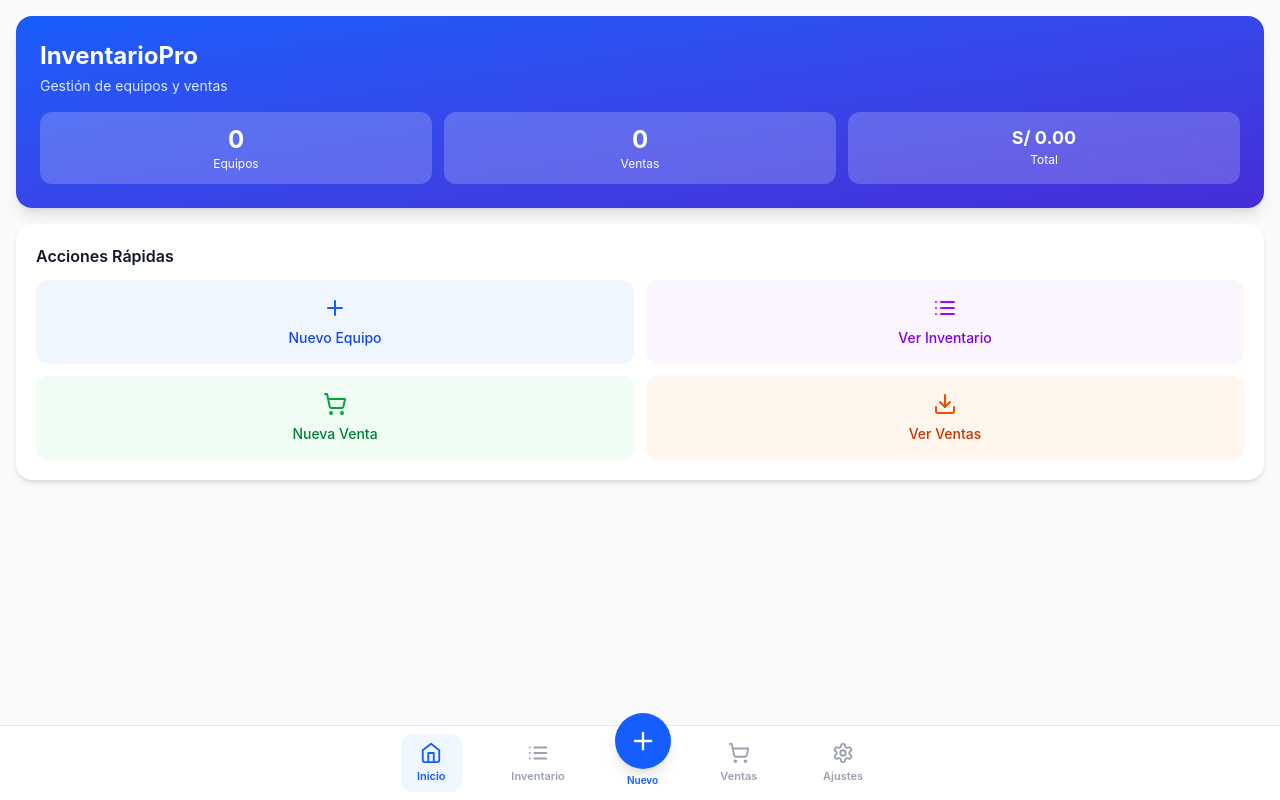
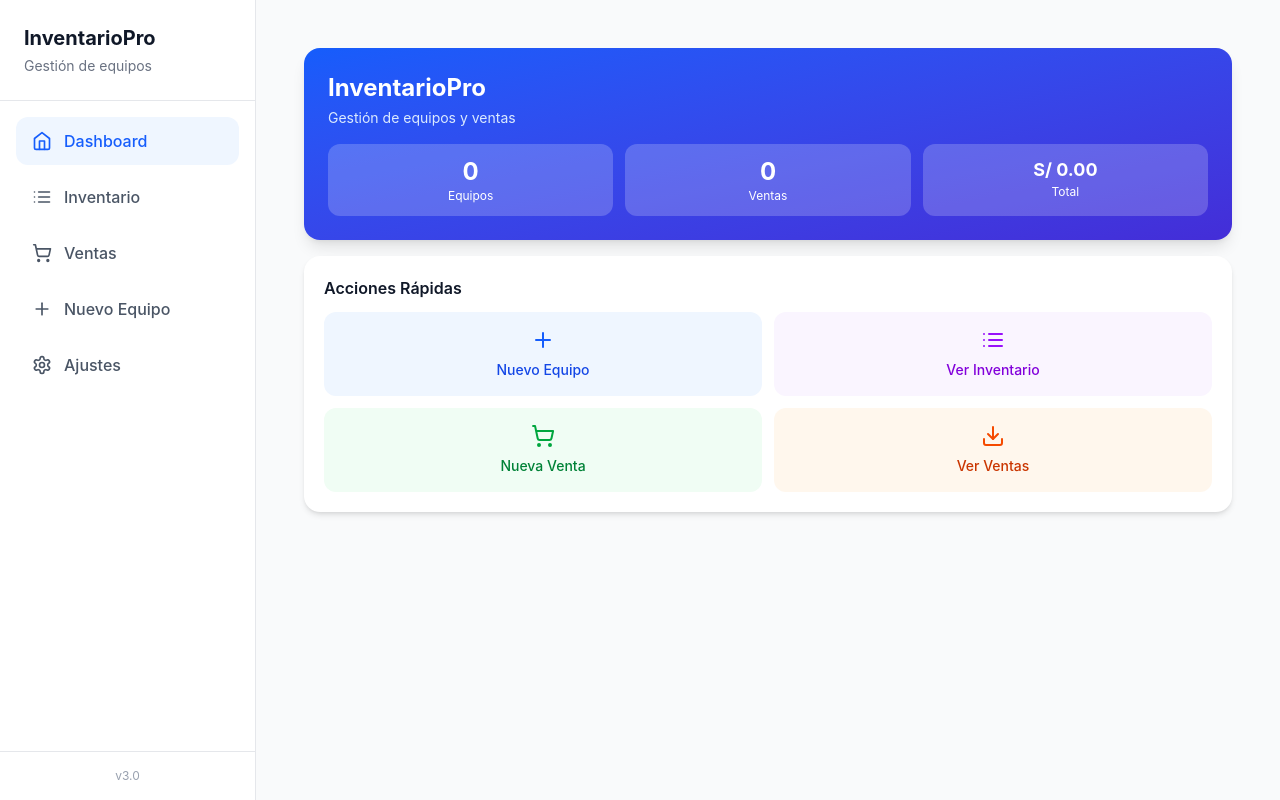
Before and after one commit to crispand03/localinventario, a React (Vite) app: page / in a window 1280 px wide. Built offline with nearby package versions, Linux system fonts and the light colour scheme.

Commit message:
task snapshot 1af9c201-6131-4ab3-879b-0ce1f528fac0

```diff
--- a/src/App.tsx
+++ b/src/App.tsx
@@ -1,11 +1,26 @@
 import { useState, useEffect } from 'react';
-import { Plus, Home, List, Settings, X, Camera, Upload, Save, Trash2, Edit, ArrowLeft, ShoppingCart, Download, QrCode, Copy, Check } from 'lucide-react';
+import { Plus, Home, List, Settings, X, Camera, Upload, Save, Trash2, Edit, ArrowLeft, ShoppingCart, Download, QrCode, Copy, Check, Menu } from 'lucide-react';
 import { Equipment, EquipmentType, EquipmentStatus, Sale, DocumentType, PaymentMethod, Customer, SaleItem } from './types';
 import { getEquipment, saveEquipment, addEquipment, updateEquipment, deleteEquipment, getStats, getSales, addSale, deleteSale, exportData, importData, exportToFile, importFromFile } from './utils/storage';
 import { generateInventoryCode, getTypeLabel, getStatusLabel, getStatusColor, getTypeIcon, formatCurrency, generateDocumentNumber } from './utils/inventory';
 
+// Hook para detectar si es móvil
+function useIsMobile(breakpoint = 768) {
+  const [isMobile, setIsMobile] = useState(false);
+
+  useEffect(() => {
+    const check = () => setIsMobile(window.innerWidth < breakpoint);
+    check();
+    window.addEventListener('resize', check);
+    return () => window.removeEventListener('resize', check);
+  }, [breakpoint]);
+
+  return isMobile;
+}
+
 // Main App
 export default function App() {
+  const isMobile = useIsMobile();
   const [view, setView] = useState<'dashboard' | 'list' | 'add' | 'edit' | 'sales' | 'add-sale' | 'sale-detail'>('dashboard');
   const [equipment, setEquipment] = useState<Equipment[]>([]);
   const [sales, setSales] = useState<Sale[]>([]);
@@ -65,15 +80,37 @@ export default function App() {
     setView('sales');
   };
 
+  // Render content based on view
+  const renderContent = () => {
+    switch (view) {
+      case 'dashboard':
+        return <Dashboard equipment={equipment} sales={sales} onNavigate={setView} />;
+      case 'list':
+        return <EquipmentList equipment={equipment} onSelect={(e) => { setSelectedEquipment(e); setView('edit'); }} onAdd={() => setView('add')} />;
+      case 'add':
+        return <EquipmentForm onSave={handleSaveEquipment} onCancel={() => setView('list')} />;
+      case 'edit':
+        return selectedEquipment ? (
+          <EquipmentForm equipment={selectedEquipment} onSave={handleSaveEquipment} onCancel={() => setView('list')} onDelete={() => handleDeleteEquipment(selectedEquipment.id)} />
+        ) : null;
+      case 'sales':
+        return <SalesList sales={sales} onSelect={(s) => { setSelectedSale(s); setView('sale-detail'); }} onAdd={() => setView('add-sale')} />;
+      case 'add-sale':
+        return <SaleForm equipment={equipment} onSave={handleSaveSale} onCancel={() => setView('sales')} />;
+      case 'sale-detail':
+        return selectedSale ? (
+          <SaleDetail sale={selectedSale} onBack={() => setView('sales')} onDelete={() => handleDeleteSale(selectedSale.id)} />
+        ) : null;
+      default:
+        return null;
+    }
+  };
+
+  // Mobile Layout
+  if (isMobile) {
     return (
       <div className="min-h-screen bg-gray-50">
-      {view === 'dashboard' && <Dashboard equipment={equipment} sales={sales} onNavigate={setView} />}
-      {view === 'list' && <EquipmentList equipment={equipment} onSelect={(e) => { setSelectedEquipment(e); setView('edit'); }} onAdd={() => setView('add')} />}
-      {view === 'add' && <EquipmentForm onSave={handleSaveEquipment} onCancel={() => setView('list')} />}
-      {view === 'edit' && selectedEquipment && <EquipmentForm equipment={selectedEquipment} onSave={handleSaveEquipment} onCancel={() => setView('list')} onDelete={() => handleDeleteEquipment(selectedEquipment.id)} />}
-      {view === 'sales' && <SalesList sales={sales} onSelect={(s) => { setSelectedSale(s); setView('sale-detail'); }} onAdd={() => setView('add-sale')} />}
-      {view === 'add-sale' && <SaleForm equipment={equipment} onSave={handleSaveSale} onCancel={() => setView('sales')} />}
-      {view === 'sale-detail' && selectedSale && <SaleDetail sale={selectedSale} onBack={() => setView('sales')} onDelete={() => handleDeleteSale(selectedSale.id)} />}
+        {renderContent()}
 
         {/* Bottom Navigation */}
         <nav className="fixed bottom-0 left-0 right-0 bg-white border-t border-gray-200 z-40" style={{ paddingBottom: 'env(safe-area-inset-bottom, 0px)' }}>
@@ -144,6 +181,107 @@ export default function App() {
         {/* Sync Modal */}
         {showSync && <SyncModal isOpen={showSync} onClose={() => setShowSync(false)} onSyncComplete={refreshData} />}
       </div>
+    );
+  }
+
+  // Desktop Layout
+  return (
+    <div className="min-h-screen bg-gray-50 flex">
+      {/* Sidebar */}
+      <aside className="w-64 bg-white border-r border-gray-200 flex flex-col">
+        <div className="p-6 border-b border-gray-200">
+          <h1 className="text-xl font-bold text-gray-900">InventarioPro</h1>
+          <p className="text-sm text-gray-500 mt-1">Gestión de equipos</p>
+        </div>
+
+        <nav className="flex-1 p-4 space-y-2">
+          <SidebarButton icon={<Home size={20} />} label="Dashboard" active={view === 'dashboard'} onClick={() => setView('dashboard')} />
+          <SidebarButton icon={<List size={20} />} label="Inventario" active={view === 'list' || view === 'add' || view === 'edit'} onClick={() => setView('list')} />
+          <SidebarButton icon={<ShoppingCart size={20} />} label="Ventas" active={view === 'sales' || view === 'add-sale' || view === 'sale-detail'} onClick={() => setView('sales')} />
+          <SidebarButton icon={<Plus size={20} />} label="Nuevo Equipo" active={false} onClick={() => setView('add')} />
+          <SidebarButton icon={<Settings size={20} />} label="Ajustes" active={showSettings} onClick={() => setShowSettings(true)} />
+        </nav>
+
+        <div className="p-4 border-t border-gray-200">
+          <p className="text-xs text-gray-400 text-center">v3.0</p>
+        </div>
+      </aside>
+
+      {/* Main Content */}
+      <main className="flex-1 overflow-auto">
+        <div className="max-w-7xl mx-auto p-8">
+          {renderContent()}
+        </div>
+      </main>
+
+      {/* Settings Modal */}
+      {showSettings && (
+        <Modal isOpen={showSettings} onClose={() => setShowSettings(false)} title="⚙️ Ajustes">
+          <div className="space-y-3">
+            <button onClick={() => { exportToFile(); setShowSettings(false); }} className="w-full flex items-center gap-3 p-4 bg-gray-50 rounded-xl hover:bg-gray-100">
+              <Download size={22} className="text-blue-600" />
+              <div className="text-left">
+                <p className="font-medium">Exportar Datos</p>
+                <p className="text-xs text-gray-500">Descargar inventario en JSON</p>
+              </div>
+            </button>
+            <button onClick={async () => {
+              const input = document.createElement('input');
+              input.type = 'file';
+              input.accept = '.json';
+              input.onchange = async (e) => {
+                const file = (e.target as HTMLInputElement).files?.[0];
+                if (file) {
+                  const success = await importFromFile(file);
+                  if (success) {
+                    refreshData();
+                    alert('Datos importados correctamente');
+                    setShowSettings(false);
+                  } else {
+                    alert('Error al importar datos');
+                  }
+                }
+              };
+              input.click();
+            }} className="w-full flex items-center gap-3 p-4 bg-gray-50 rounded-xl hover:bg-gray-100">
+              <Upload size={22} className="text-green-600" />
+              <div className="text-left">
+                <p className="font-medium">Importar Datos</p>
+                <p className="text-xs text-gray-500">Cargar desde archivo JSON</p>
+              </div>
+            </button>
+            <button onClick={() => { setShowSettings(false); setShowSync(true); }} className="w-full flex items-center gap-3 p-4 bg-gray-50 rounded-xl hover:bg-gray-100">
+              <QrCode size={22} className="text-purple-600" />
+              <div className="text-left">
+                <p className="font-medium">Sincronizar</p>
+                <p className="text-xs text-gray-500">Compartir entre dispositivos</p>
+              </div>
+            </button>
+          </div>
+          <div className="border-t pt-4 mt-4">
+            <p className="text-center text-xs text-gray-400">InventarioPro v3.0</p>
+          </div>
+        </Modal>
+      )}
+
+      {/* Sync Modal */}
+      {showSync && <SyncModal isOpen={showSync} onClose={() => setShowSync(false)} onSyncComplete={refreshData} />}
+    </div>
+  );
+}
+
+// Sidebar Button for Desktop
+function SidebarButton({ icon, label, active, onClick }: { icon: React.ReactNode; label: string; active: boolean; onClick: () => void }) {
+  return (
+    <button
+      onClick={onClick}
+      className={`w-full flex items-center gap-3 px-4 py-3 rounded-xl transition-all ${
+        active ? 'bg-blue-50 text-blue-600' : 'text-gray-600 hover:bg-gray-50'
+      }`}
+    >
+      {icon}
+      <span className="font-medium">{label}</span>
+    </button>
   );
 }
 
```
Also changed, not shown: 1 other file (tests, documents, lock files or other folders). Lines whose indentation alone changed are shown as unchanged.
